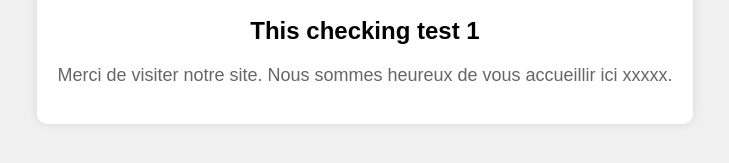
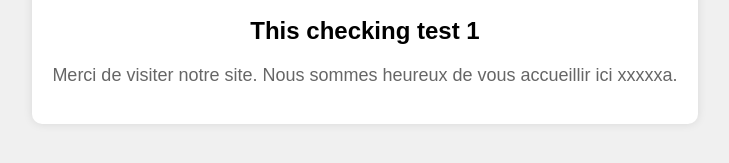
Before and after one commit to AWS-Re-Start-RDC-KINSHASA-1/tp-6-ezer-mbu-ci-cd-load-balancer-with-ngnix, a plain HTML site: page index.html in a window 1280 px wide. Shown: the part 379-542 px from the top of the page, 275-1004 px from the left. Drawn offline with Linux system fonts and the light colour scheme.

Commit message:
Update index.html
index.html updated

```diff
--- a/index.html
+++ b/index.html
@@ -36,7 +36,7 @@
     <div class="container">
         <h1>Bienvenue sur le Serveur $(hostname)</h1>
         <h2>This checking test 1</h2>
-        <p>Merci de visiter notre site. Nous sommes heureux de vous accueillir ici xxxxx.</p>
+        <p>Merci de visiter notre site. Nous sommes heureux de vous accueillir ici xxxxxa.</p>
     </div>
 </body>
 </html>
```
